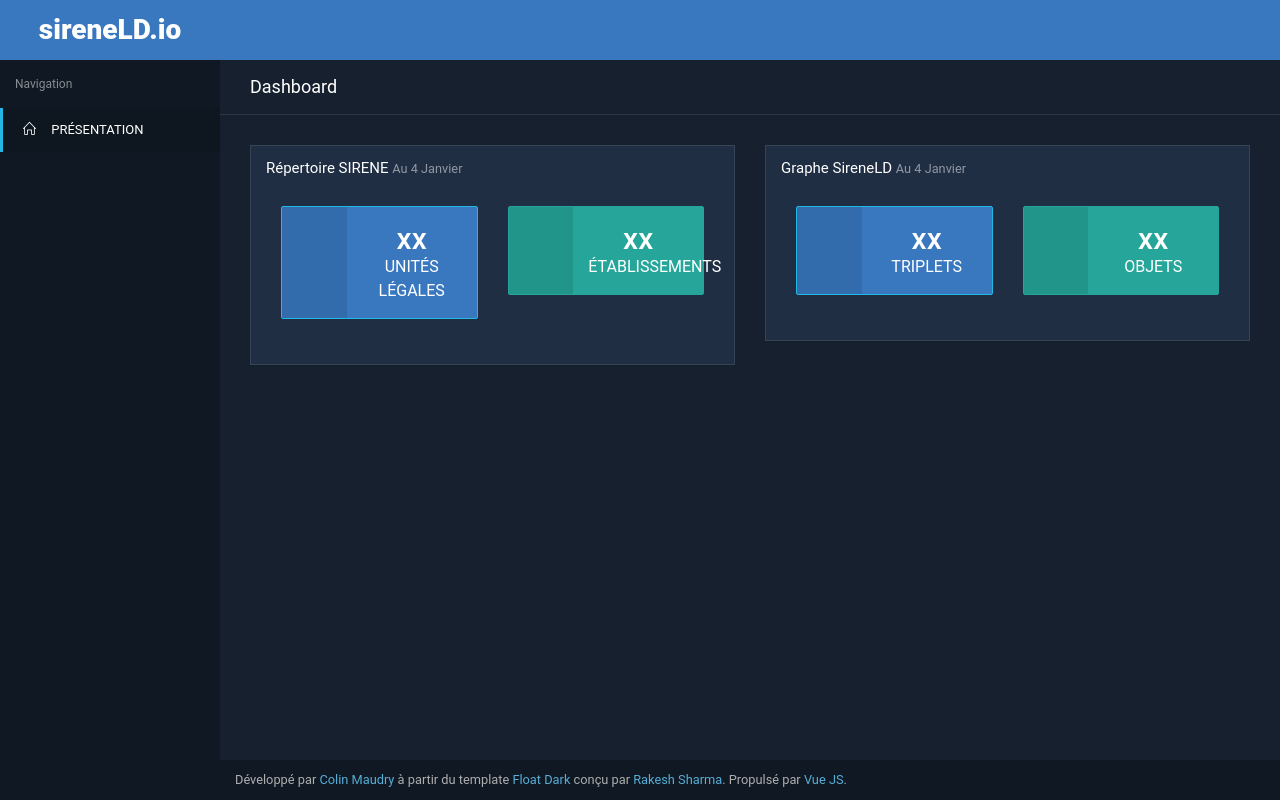
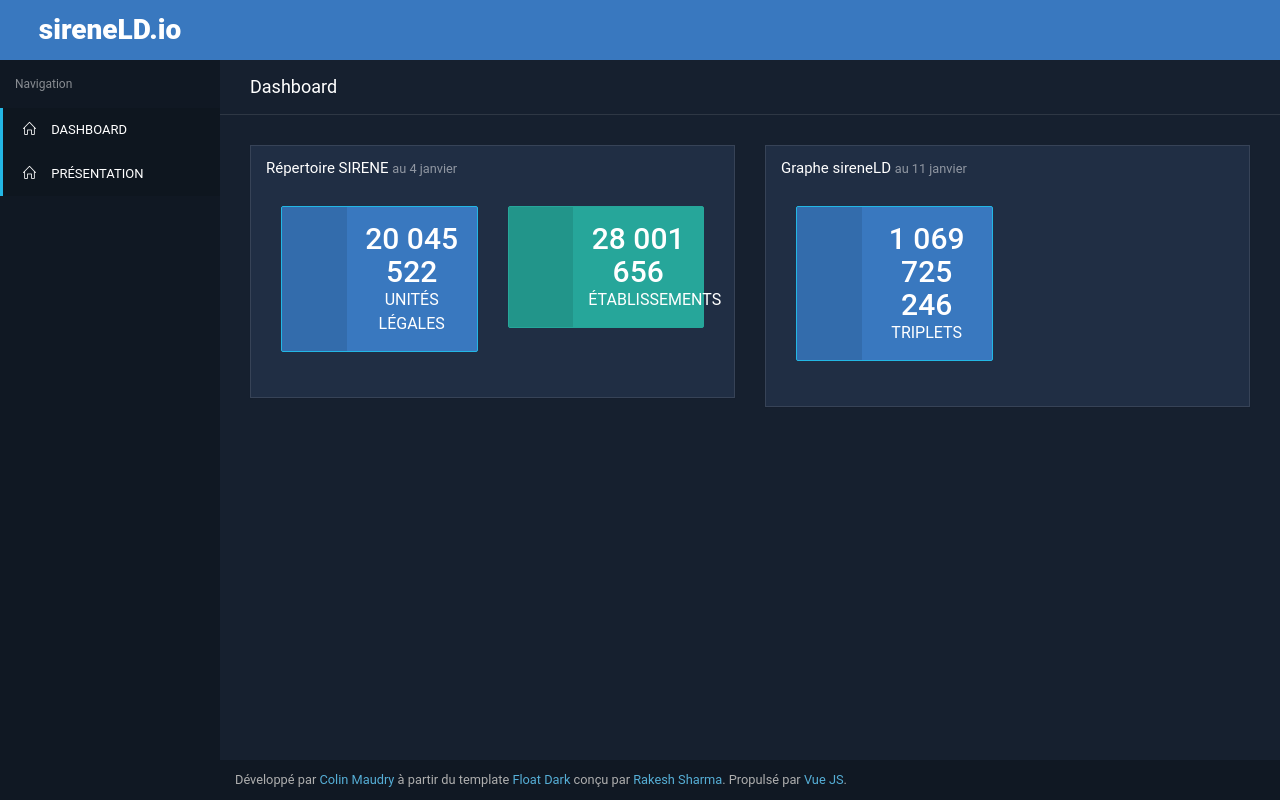
Before and after one commit to ColinMaudry/sirene-ld-web, a Vue app: page / in a window 1280 px wide. Built offline with nearby package versions, Linux system fonts and the light colour scheme; a web font is replaced by a local one.

Commit message:
Ajout des stats au dashboard, boutons de navigation

```diff
--- a/src/App.vue
+++ b/src/App.vue
@@ -32,4 +32,8 @@
 body {
   font-size: 16px;
 }
+
+.panel-heading {
+  text-transform: none;
+}
 </style>
--- a/src/components/LeftBar.vue
+++ b/src/components/LeftBar.vue
@@ -8,9 +8,14 @@
             <span>Navigation</span>
           </li>
           <li class="active">
-            <a href="/">
+            <router-link to="/">
+              <i class="icon-home"></i> Dashboard
+            </router-link>
+          </li>
+          <li class="active">
+            <router-link to="/presentation">
               <i class="icon-home"></i> Présentation
-            </a>
+            </router-link>
           </li>
         </ul>
         <!-- end list -->
--- a/src/views/DashboardPage.vue
+++ b/src/views/DashboardPage.vue
@@ -23,7 +23,7 @@
                     <em class="icon-cloud-upload fa-3x"></em>
                   </div>
                   <div class="col-xs-8 pv-15 text-center">
-                    <h2 class="mv-0">xx</h2>
+                    <h2 class="mv-0">20 045 522</h2>
                     <div class="text-uppercase">unités légales</div>
                   </div>
                 </div>
@@ -38,7 +38,7 @@
                     <em class="icon-bag fa-3x"></em>
                   </div>
                   <div class="col-xs-8 pv-15 text-center">
-                    <h2 class="mv-0">xx</h2>
+                    <h2 class="mv-0">28 001 656</h2>
                     <div class="text-uppercase">établissements</div>
                   </div>
                 </div>
@@ -52,7 +52,7 @@
         <div class="panel panel-default">
           <div class="panel-heading">
             Graphe sireneLD
-            <small class="text-muted">au 4 janvier</small>
+            <small class="text-muted">au 11 janvier</small>
           </div>
           <div class="panel-body">
             <div class="col-lg-6 col-md-6 col-sm-12">
@@ -62,7 +62,7 @@
                     <em class="icon-cloud-upload fa-3x"></em>
                   </div>
                   <div class="col-xs-8 pv-15 text-center">
-                    <h2 class="mv-0">xx</h2>
+                    <h2 class="mv-0">1 069 725 246</h2>
                     <div class="text-uppercase">triplets</div>
                   </div>
                 </div>
@@ -70,20 +70,6 @@
               <!--end widget-->
             </div>
             <!--end col-->
-            <div class="col-lg-6 col-md-6 col-sm-12">
-              <div class="widget bg-teal padding-0">
-                <div class="row row-table">
-                  <div class="col-xs-4 text-center pv-15 bg-light-dark">
-                    <em class="icon-bag fa-3x"></em>
-                  </div>
-                  <div class="col-xs-8 pv-15 text-center">
-                    <h2 class="mv-0">xx</h2>
-                    <div class="text-uppercase">objets</div>
-                  </div>
-                </div>
-              </div>
-              <!--end widget-->
-            </div>
           </div>
         </div>
       </div>
```
